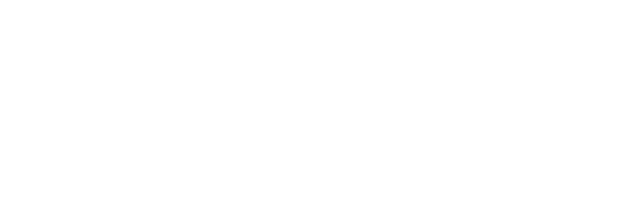
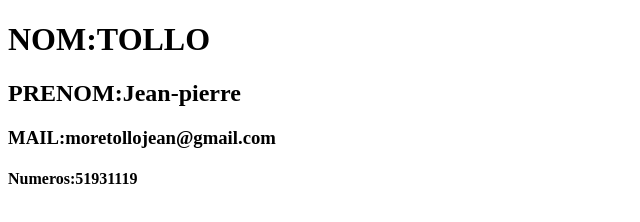
Before and after one commit to Tollojeanpierre/git-mon-cv, a plain HTML site: page index.html in a window 1280 px wide. Shown: the whole page, without its empty margins (0-640 px from the left). Drawn offline with Linux system fonts and the light colour scheme.

Commit message:
mise en place de la section description

```diff
--- a/index.html
+++ b/index.html
@@ -8,6 +8,9 @@
     <title>Document</title>
 </head>
 <body>
-
+    <h1>NOM:TOLLO</h1>
+    <h2>PRENOM:Jean-pierre</h2>
+    <h3>MAIL:moretollojean@gmail.com</h3>
+    <h4>Numeros:51931119</h4>
 </body>
 </html>
```
